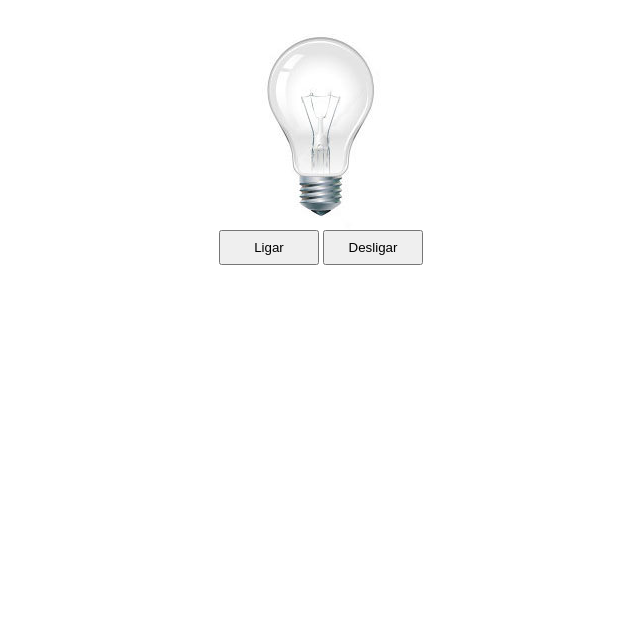
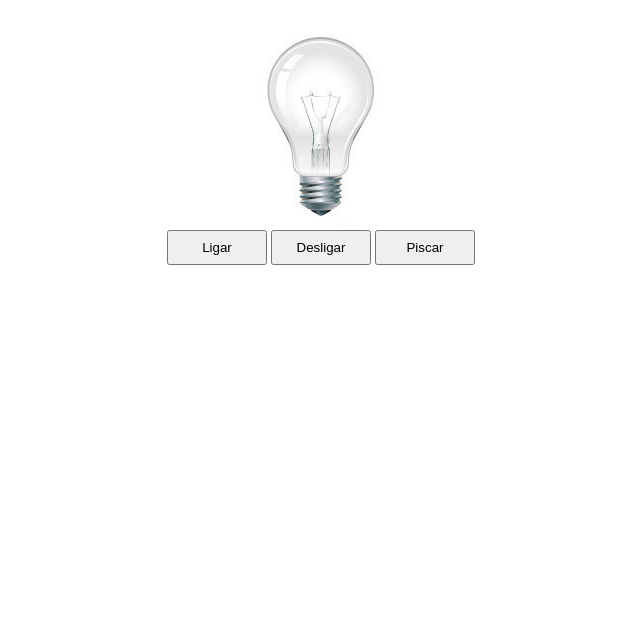
Before and after one commit to Samuel-Santinelli/lamp---DS2TB, a plain HTML site: page index.html in a window 1280 px wide. Shown: the part 90-717 px from the top of the page, without its empty margins (319-959 px from the left). Drawn offline with Linux system fonts and the light colour scheme.

Commit message:
Ações com a lampada concluidas

```diff
--- a/index.html
+++ b/index.html
@@ -19,6 +19,7 @@
 
         <button id="ligar">Ligar</button>
         <button id="desligar">Desligar</button>
+        <button id="piscar">Piscar</button>
         </div>
     </main>
     <footer>
```
